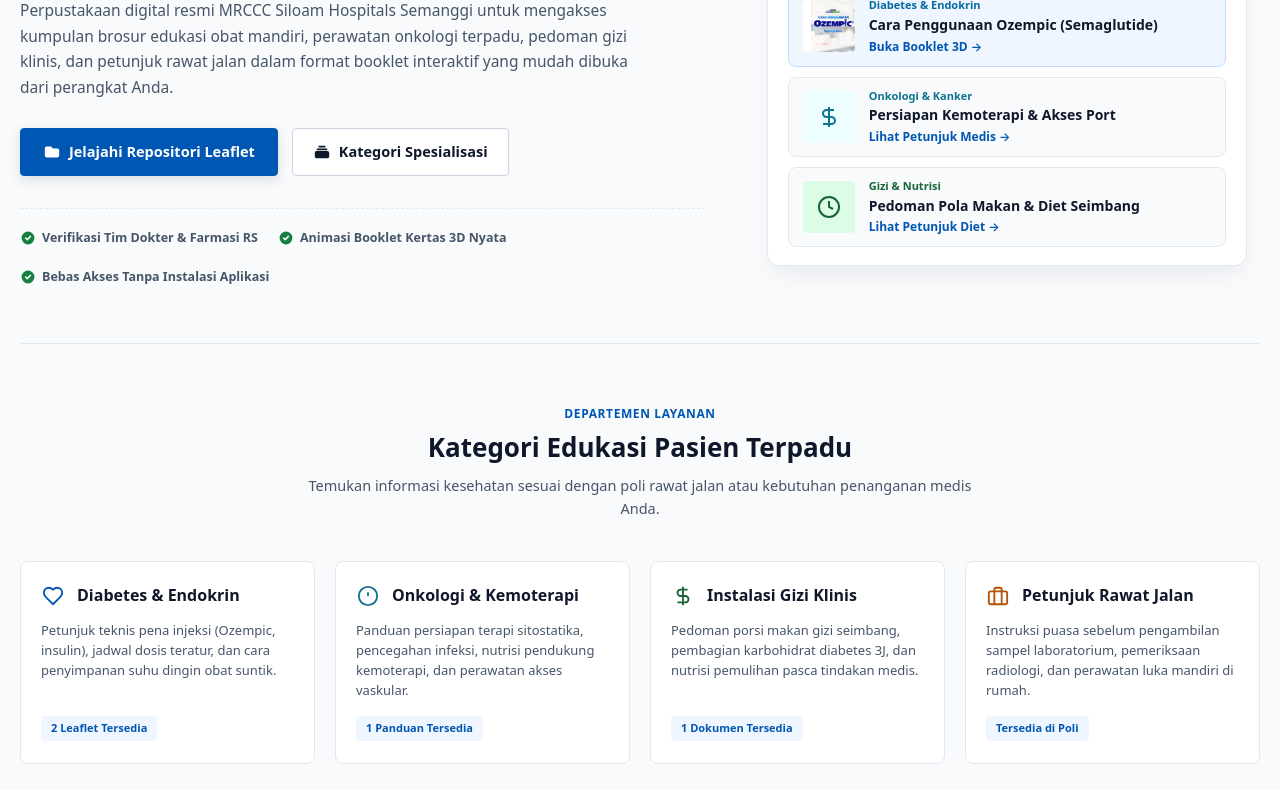
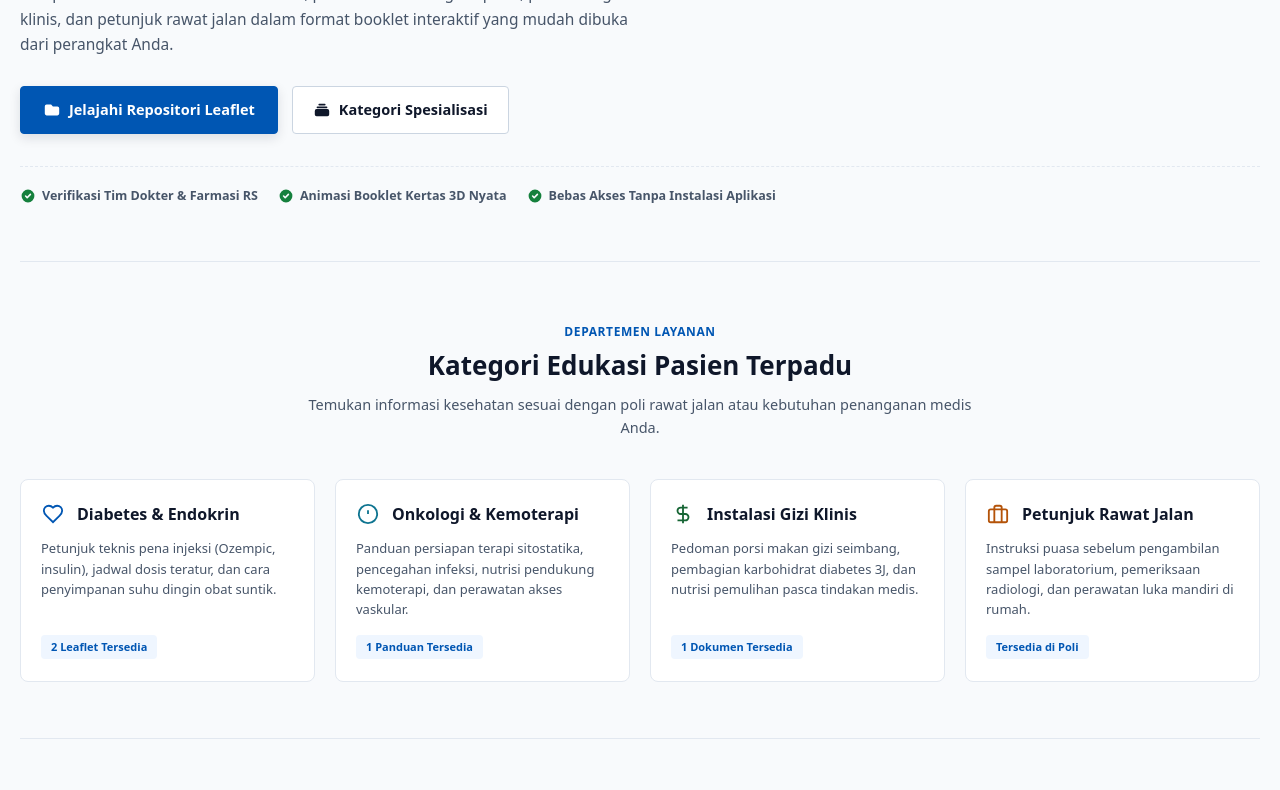
Before and after one commit to Badroel07/siloam-hospitals, a plain HTML site: page index.html in a window 1280 px wide. Shown: the part 247-1037 px from the top of the page. Drawn offline with Linux system fonts and the light colour scheme; a web font is replaced by a local one.

Commit message:
refactor(hero): remove showcase-rack component and adjust grid layout
Remove .showcase-rack from index.html and update hero section grid layout in style.css.

```diff
--- a/index.html
+++ b/index.html
@@ -91,57 +91,6 @@
         </div>
       </div>
 
-      <!-- Multi-Document Showcase Rack (Etalase Materi RS Terpadu) -->
-      <div class="hero-showcase">
-        <div class="showcase-rack">
-          <div class="rack-header">
-            <span class="rack-title">Koleksi Leaflet Rumah Sakit</span>
-            <span class="rack-count">Tersedia Digital</span>
-          </div>
-
-          <div class="rack-items-stack">
-            <!-- Item A: Ozempic -->
-            <div class="rack-card primary-rack-card" onclick="openFlipbook('ozempic')" tabindex="0" role="button" aria-label="Buka Leaflet Ozempic">
-              <div class="rack-card-thumb">
-                <img src="assets/panels/page-1.png" alt="Cover Brosur Ozempic Siloam" class="rack-img">
-              </div>
-              <div class="rack-card-info">
-                <span class="rack-tag badge-blue">Diabetes & Endokrin</span>
-                <h2 class="rack-card-title">Cara Penggunaan Ozempic (Semaglutide)</h2>
-                <span class="rack-card-action">Buka Booklet 3D &rarr;</span>
-              </div>
-            </div>
-
-            <!-- Item B: Kemoterapi MRCCC -->
-            <div class="rack-card" onclick="alertInfoDoc('Panduan Kemoterapi')" tabindex="0" role="button" aria-label="Buka Panduan Kemoterapi">
-              <span class="rack-card-thumb icon-thumb teal-thumb">
-                <svg viewBox="0 0 24 24" fill="none" stroke="currentColor" stroke-width="2" width="24" height="24" aria-hidden="true">
-                  <path d="M12 2v20M17 5H9.5a3.5 3.5 0 000 7h5a3.5 3.5 0 010 7H6" />
-                </svg>
-              </span>
-              <div class="rack-card-info">
-                <span class="rack-tag badge-teal">Onkologi & Kanker</span>
-                <h3 class="rack-card-title">Persiapan Kemoterapi & Akses Port</h3>
-                <span class="rack-card-action">Lihat Petunjuk Medis &rarr;</span>
-              </div>
-            </div>
-
-            <!-- Item C: Gizi Klinis -->
-            <div class="rack-card" onclick="alertInfoDoc('Pedoman Diet Diabetes')" tabindex="0" role="button" aria-label="Buka Pedoman Gizi">
-              <span class="rack-card-thumb icon-thumb green-thumb">
-                <svg viewBox="0 0 24 24" fill="none" stroke="currentColor" stroke-width="2" width="24" height="24" aria-hidden="true">
-                  <path d="M12 2a10 10 0 100 20 10 10 0 000-20zM12 6v6l4 2" />
-                </svg>
-              </span>
-              <div class="rack-card-info">
-                <span class="rack-tag badge-green">Gizi & Nutrisi</span>
-                <h3 class="rack-card-title">Pedoman Pola Makan & Diet Seimbang</h3>
-                <span class="rack-card-action">Lihat Petunjuk Diet &rarr;</span>
-              </div>
-            </div>
-          </div>
-        </div>
-      </div>
     </section>
 
     <!-- 2. SECTION KATEGORI SPESIALISASI EDUKASI -->
--- a/style.css
+++ b/style.css
@@ -224,9 +224,9 @@ body.modal-open {
    ============================================================= */
 .landing-hero-section {
   display: grid;
-  grid-template-columns: 1.15fr 0.85fr;
-  align-items: center;
-  gap: 48px;
+  grid-template-columns: 1fr;
+  align-items: center;
+  gap: 32px;
   padding: 48px 0 56px 0;
   border-bottom: 1px solid var(--color-border);
 }
```
